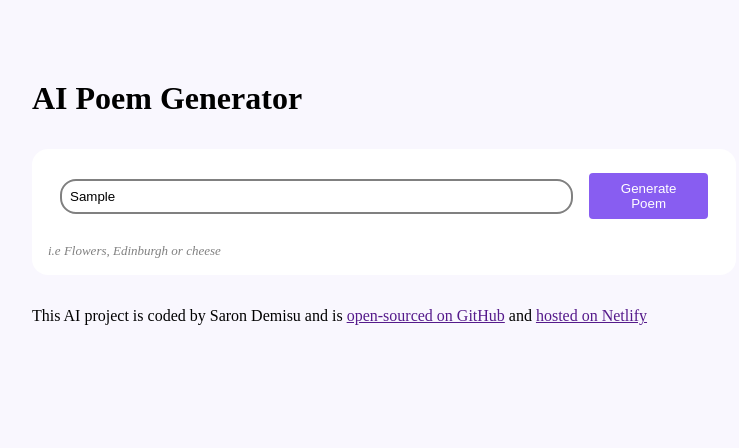
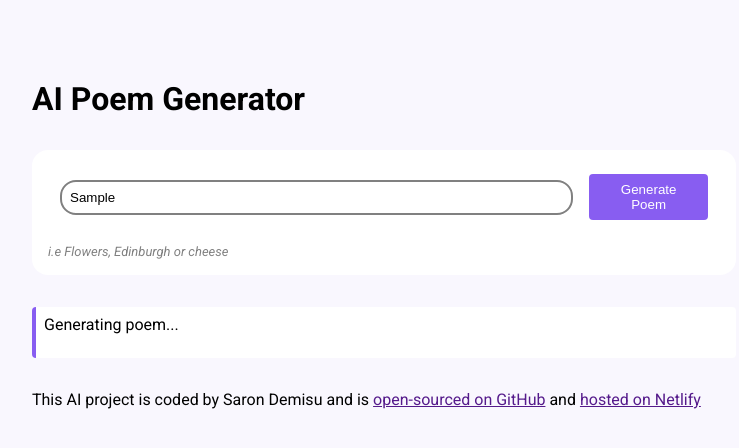
Before and after one commit to Saron-A/Shecodes-AI-poem-generator, a plain HTML site: page index.html in a window 1280 px wide. Both pictures are taken after typing "Sample" into the empty fields and a click on the button "Generate Poem". Shown: the whole page, without its empty margins (256-995 px from the left). Drawn offline with nearby package versions, Linux system fonts and the light colour scheme; no server answers.

Commit message:
Edit font and add message while processing

```diff
--- a/index.html
+++ b/index.html
@@ -4,6 +4,12 @@
     <meta charset="UTF-8" />
     <meta name="viewport" content="width=device-width, initial-scale=1.0" />
     <title>AI Poem Generator</title>
+    <link rel="preconnect" href="https://fonts.googleapis.com" />
+    <link rel="preconnect" href="https://fonts.gstatic.com" crossorigin />
+    <link
+      href="https://fonts.googleapis.com/css2?family=Inter:ital,opsz,wght@0,14..32,100..900;1,14..32,100..900&family=Lato:ital,wght@0,100;0,300;0,400;0,700;0,900;1,100;1,300;1,400;1,700;1,900&family=Montserrat:ital,wght@0,100..900;1,100..900&family=Noto+Sans+Runic&family=Poppins:ital,wght@0,100;0,200;0,300;0,400;0,500;0,600;0,700;0,800;0,900;1,100;1,200;1,300;1,400;1,500;1,600;1,700;1,800;1,900&family=Roboto:ital,wght@0,100..900;1,100..900&display=swap"
+      rel="stylesheet"
+    />
     <link rel="stylesheet" href="style.css" />
   </head>
   <body>
--- a/script.js
+++ b/script.js
@@ -3,6 +3,16 @@ let btn = document.querySelector(".input-btn button");
 let poemDiv = document.querySelector(".poem");
 let signature = document.querySelector(".poem-sign p");
 let hiddenDiv = document.querySelector(".poem-sign");
+
+const placeHolderText = () => {
+  poemDiv.innerHTML = `Generating poem...`;
+  signature.innerText = "";
+  hiddenDiv.classList.remove("hidden");
+
+  setTimeout(() => {
+    fetchAIPoems();
+  }, 100);
+};
 
 const fetchAIPoems = async () => {
   let topic = input.value.trim();
@@ -41,4 +51,7 @@ const fetchAIPoems = async () => {
     .start();
 };
 
-btn.addEventListener("click", fetchAIPoems);
+btn.addEventListener("click", placeHolderText);
+input.addEventListener("keypress", (e) => {
+  if (e.key === "Enter") placeHolderText();
+});
--- a/style.css
+++ b/style.css
@@ -5,6 +5,7 @@
 }
 body {
   background-color: #f9f7fe;
+  font-family: "Roboto", sans-serif;
 }
 .container {
   display: flex;
```
Also changed, not shown: assets/icons/hourglass.png (added).
